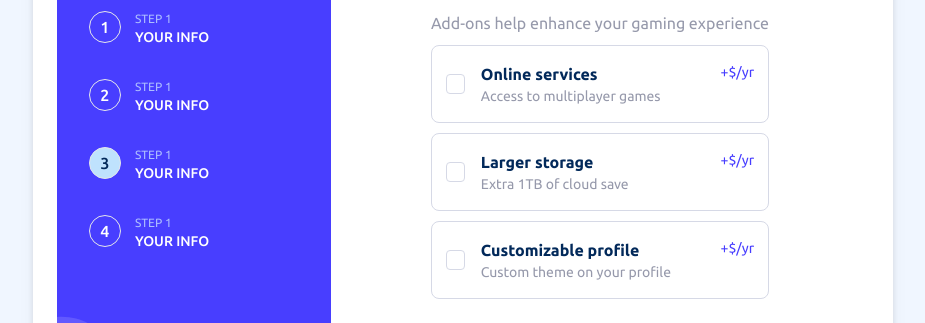
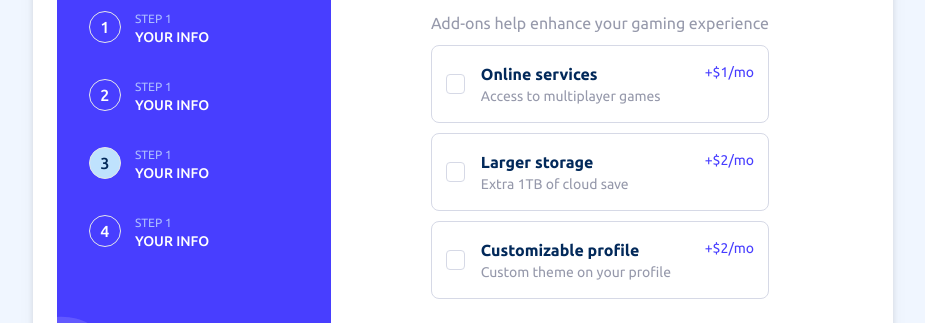
Before and after one commit to Jahan-Shah/multi-step-form, a Vue app: page /add-ons in a window 1280 px wide. Shown: the part 143-466 px from the top of the page, without its empty margins (177-1102 px from the left). Built offline with nearby package versions, Linux system fonts and the light colour scheme.

Commit message:
done (actice style remaining)

```diff
--- a/src/components/BaseCheckBox.vue
+++ b/src/components/BaseCheckBox.vue
@@ -1,5 +1,5 @@
 <script setup lang="ts">
-import { computed, reactive } from "vue";
+import { computed } from "vue";
 
 const modelValue = defineModel();
 const title = defineModel<string>("title");
@@ -7,29 +7,18 @@ const description = defineModel<string>("description");
 const price = defineModel<number>("price", { default: 0 });
 const duration = defineModel<string>("duration");
 
-const emits = defineEmits(["sendPrice"]);
-
 const repTitle = computed(() => {
   return title.value?.replace(/\s+/g, "").toLowerCase();
 });
 
 const calcPrice = computed(() => {
-  if (duration.value === "yearly") {
+  if (duration.value === "Yearly") {
     return price.value * 10;
   }
-  if (duration.value === "monthly") {
+  if (duration.value === "Monthly") {
     return price.value;
   }
 });
-
-const addOn = reactive({
-  value: repTitle,
-  price: calcPrice,
-});
-
-const updatePrice = function () {
-  emits("sendPrice", calcPrice.value);
-};
 </script>
 
 <template>
@@ -40,9 +29,8 @@ const updatePrice = function () {
     <input
       type="checkbox"
       :id="repTitle"
-      :value="addOn"
+      :value="{ title, price: calcPrice }"
       :name="repTitle"
-      @click="updatePrice"
       v-model="modelValue"
       class="label relative h-5 w-5 appearance-none rounded p-0 text-lg text-secondary-100 checked:border-primary-300 checked:bg-primary-300 before:checked:absolute before:checked:left-1/2 before:checked:top-1/2 before:checked:-translate-x-1/2 before:checked:-translate-y-1/2 before:checked:text-secondary-100 before:checked:content-['\2713'] focus:ring-2"
     />
@@ -52,7 +40,7 @@ const updatePrice = function () {
         <p class="text-sm">{{ description }}</p>
       </div>
       <p class="text-sm text-primary-300">
-        +${{ calcPrice }}/{{ duration === "monthly" ? "mo" : "yr" }}
+        +${{ calcPrice }}/{{ duration === "Monthly" ? "mo" : "yr" }}
       </p>
     </div>
   </label>
```
